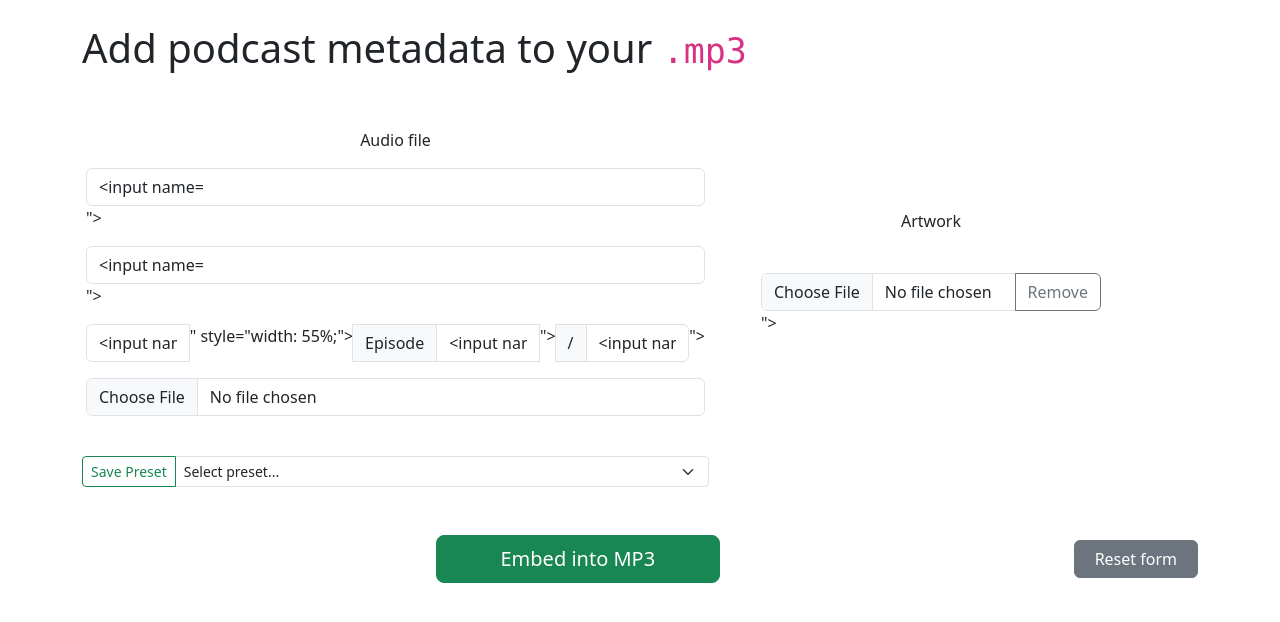
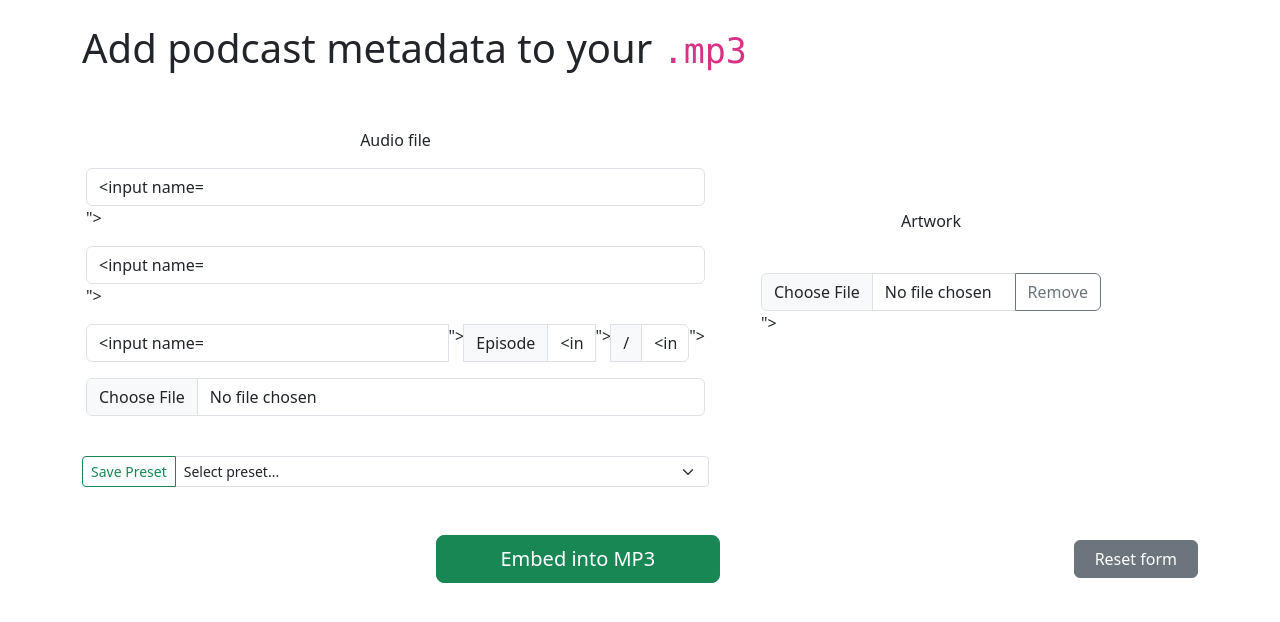
Before and after one commit to MrGauz/podcast-metadata, a Flask app: template templates/index.html in a window 1280 px wide. Shown: the top 622 px of the page. Run offline with Flask 3, Linux system fonts and the light colour scheme; the template is opened without the code that fills it: values that come from a table or form of the project are taken from there, others are empty; tables that the repository leaves empty hold one stand-in row (values such as "Sample post"); form fields are guessed from the names that the template uses.

Commit message:
Move styles to head

```diff
--- a/templates/index.html
+++ b/templates/index.html
@@ -7,10 +7,20 @@
   <link href="https://cdn.jsdelivr.net/npm/bootstrap@5.3.2/dist/css/bootstrap.min.css" rel="stylesheet"
         integrity="sha384-T3c6CoIi6uLrA9TneNEoa7RxnatzjcDSCmG1MXxSR1GAsXEV/Dwwykc2MPK8M2HN" crossorigin="anonymous">
   <link rel="icon" type="image/png" href="{{ url_for('static', filename='favicon.png') }}"/>
+  <style>
+      .alert-placeholder {
+          z-index: 1100;
+          left: 50%;
+      }
+
+      .album-input {
+          width: 55% !important;
+      }
+  </style>
 </head>
 <body>
 
-<div id="alert-placeholder" class="position-fixed w-50 p-3" style="z-index: 1100; left: 50%">
+<div id="alert-placeholder" class="position-fixed w-50 p-3 alert-placeholder">
   {% for message in get_flashed_messages() %}
   <div class="alert alert-dismissible shadow-lg rounded fade show alert-danger" role="alert">
     <div>{{ message }}</div>
@@ -41,8 +51,8 @@
                    aria-label="Author" value="{{ form.author if form else '' }}">
           </div>
           <div class="input-group mt-3">
-                        <input type="text" class="form-control" id="album" name="album" placeholder="Album"
-                               aria-label="Album" value="{{ form.album if form else '' }}" style="width: 55%;">
+            <input type="text" class="form-control album-input" id="album" name="album" placeholder="Album"
+                   aria-label="Album" value="{{ form.album if form else '' }}">
             <div class="input-group-text">Ep<span class="d-none d-lg-inline">isode</span></div>
             <input type="text" class="form-control" id="order-number" name="order-number"
                    placeholder="#" aria-label="Order number"
```
Lines whose indentation alone changed are shown as unchanged.
